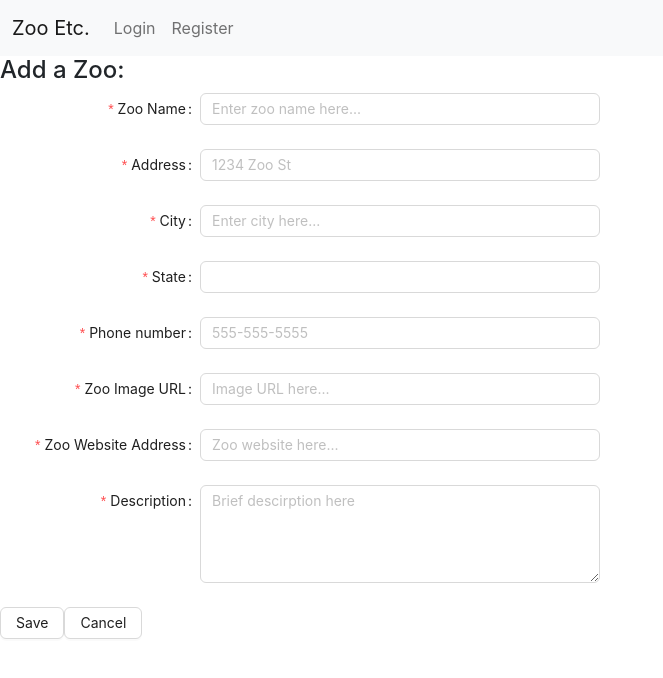
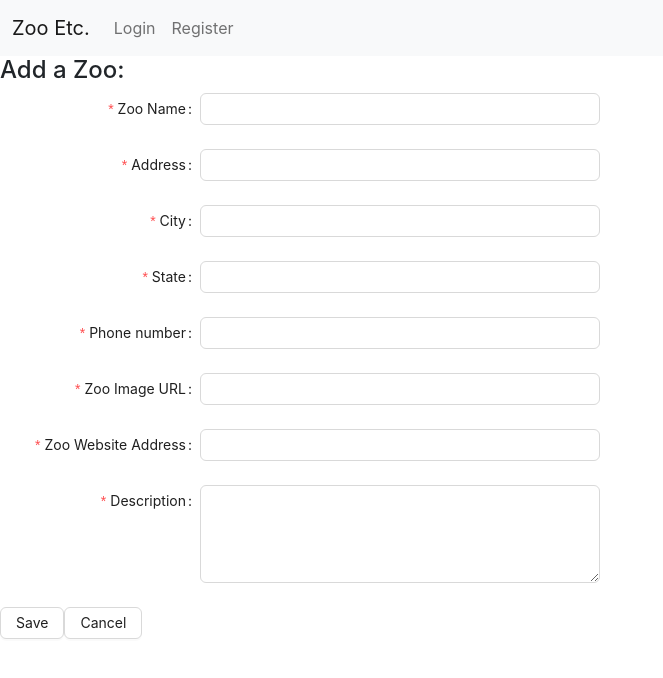
Before and after one commit to laurafurnivall/ZooEtc, a React (Create React App) app in the folder Client/zooetc/: page /Zoos/Add in a window 1280 px wide. Shown: the top 678 px of the page, without its empty margins (0-663 px from the left). Built offline with nearby package versions, Linux system fonts and the light colour scheme; no server answers.

Commit message:
Fiddling with bug issues.

```diff
--- a/Client/zooetc/src/components/Header.js
+++ b/Client/zooetc/src/components/Header.js
@@ -1,4 +1,5 @@
 import React, { useState } from 'react';
+import './Main.css';
 import { NavLink as RRNavLink } from "react-router-dom";
 import {
   Collapse,
@@ -7,7 +8,8 @@ import {
   NavbarBrand,
   Nav,
   NavItem,
-  NavLink
+  NavLink,
+  NavbarText
 } from 'reactstrap';
 import { logout } from '../modules/authmanager';
 
@@ -58,5 +60,6 @@ export default function Header({ isLoggedIn, userProfile }) {
         </Collapse>
       </Navbar>
     </div>
+
   );
 }
--- a/Client/zooetc/src/components/Zoos/ZooEdit.js
+++ b/Client/zooetc/src/components/Zoos/ZooEdit.js
@@ -4,7 +4,14 @@ import { useNavigate, useParams } from "react-router-dom";
 import { editZoo, getZoo } from "../../modules/zooManager"
 
 export default function ZooEdit() {
-    const { id} = useParams();
+    const { id } = useParams();
+
+    useEffect(() => {
+        getZoo(id).then((fetchedZoo) => {
+            updateZoo(fetchedZoo);
+        });
+    }, [id]);
+
     const [zoo, updateZoo] = useState({
         id: id,
         zooName: "",
@@ -18,20 +25,13 @@ export default function ZooEdit() {
     });
     const navigate = useNavigate();
 
-    useEffect(() => {
-        getZoo(id).then(updateZoo);
-    }, [id]);
-
     const handleInputChange = (event) => {
-        const value = event.target.value;
-        const key = event.target.id;
-
-        const zooCopy = { ...zoo }
-
-        zooCopy[key] = value;
-
-        updateZoo(zooCopy);
-    }
+        const { name, value } = event.target;
+        updateZoo((prevZoo) => ({
+            ...prevZoo,
+            [name]: value,
+        }));
+    };
 
     const handleSave = (event) => {
         event.preventDefault();
@@ -53,7 +53,7 @@ export default function ZooEdit() {
             description={zoo.description}
             handleInputChange={handleInputChange}
             handleSave={handleSave}
-            />
+        />
 
     </>
 }
--- a/Client/zooetc/src/components/Zoos/ZooForm.js
+++ b/Client/zooetc/src/components/Zoos/ZooForm.js
@@ -31,6 +31,8 @@ export default function ZooForm({ zooName, address, city,
             style={{
                 maxWidth: 600,
             }}
+            initialValues={{
+            }}
         onFinish={onFinish}
         onFinishFailed={onFinishFailed}
         autoComplete="off"
@@ -48,7 +50,6 @@ export default function ZooForm({ zooName, address, city,
             }
         >
             <Input
-                placeholder={'Enter zoo name here...'}
                 id="zooName"
                 value={zooName}
                 onChange={handleInputChange}
@@ -67,7 +68,7 @@ export default function ZooForm({ zooName, address, city,
                 ]
             }
         >
-            <Input placeholder='1234 Zoo St'
+            <Input
                 id="address"
                 value={address}
                 onChange={handleInputChange}
@@ -85,7 +86,7 @@ export default function ZooForm({ zooName, address, city,
                 ]
             }
         >
-            <Input placeholder='Enter city here...'
+            <Input
                 id="city"
                 value={city}
                 onChange={handleInputChange}
@@ -121,7 +122,7 @@ export default function ZooForm({ zooName, address, city,
                 ]
             }
         >
-            <Input placeholder='555-555-5555'
+            <Input
                 id="phoneNumber"
                 value={phoneNumber}
                 onChange={handleInputChange}
@@ -139,7 +140,7 @@ export default function ZooForm({ zooName, address, city,
                 ]
             }
         >
-            <Input placeholder='Image URL here...'
+            <Input
                 id="zooImgUrl"
                 value={zooImgUrl}
                 onChange={handleInputChange}
@@ -157,7 +158,7 @@ export default function ZooForm({ zooName, address, city,
                 ]
             }
         >
-            <Input placeholder='Zoo website here...'
+            <Input
                 id="zooUrl"
                 value={zooUrl}
                 onChange={handleInputChange}
@@ -177,7 +178,6 @@ export default function ZooForm({ zooName, address, city,
         >
             <TextArea
                 rows={4}
-                placeholder='Brief descirption here'
                 id="description"
                 value={description}
                 onChange={handleInputChange}
```
Also changed, not shown: Client/zooetc/src/components/Main.css (added), Client/zooetc/src/components/Zoos/ZooList.js (line endings or trailing spaces), 1 other file (tests, documents, lock files or other folders).
